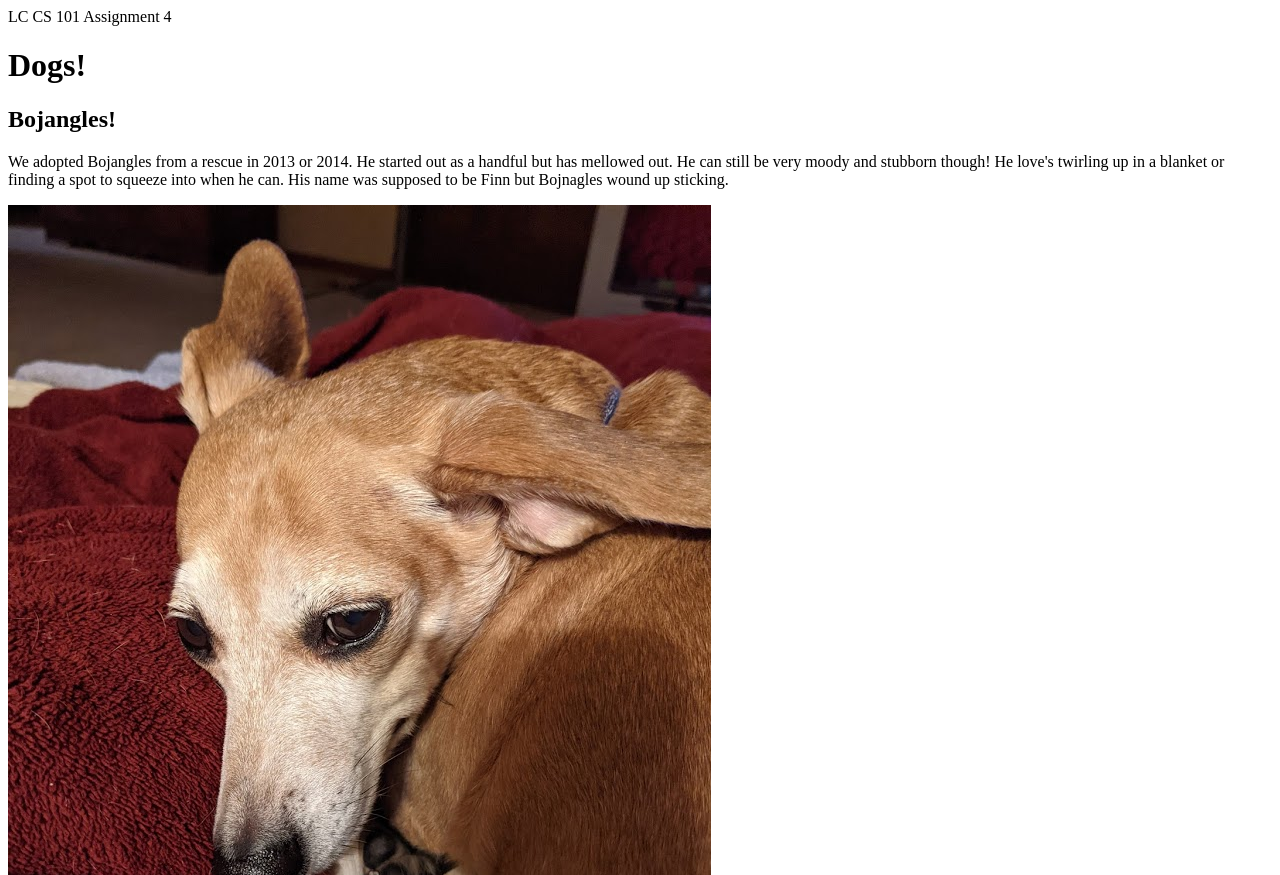
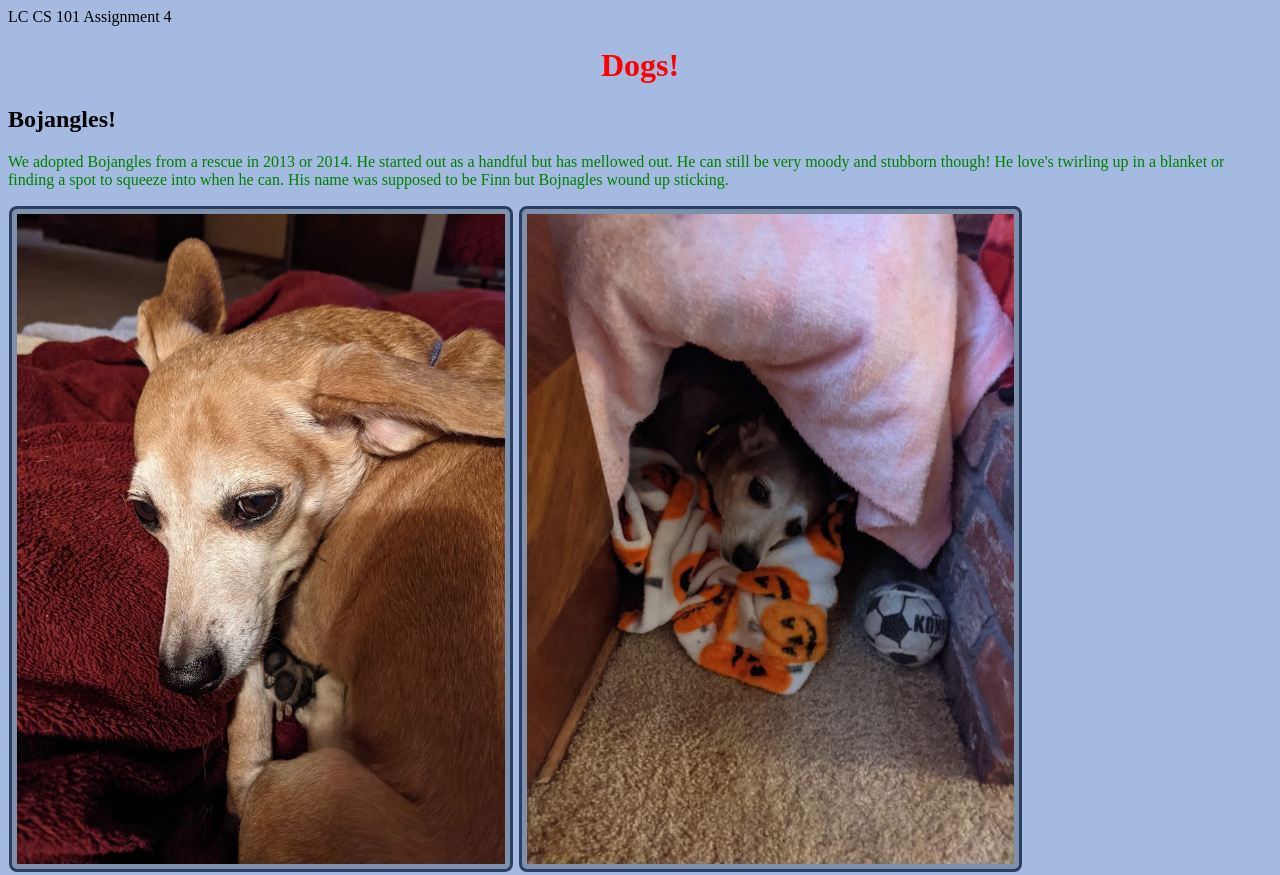
Before and after one commit to LC101-May-2021/assignment-4-html-me-something-baubsy, a website: page index.html in a window 1280 px wide. Shown: the top 875 px of the page. Drawn offline with Linux system fonts and the light colour scheme.

Commit message:
first styling pass

```diff
--- a/index.html
+++ b/index.html
@@ -3,24 +3,29 @@
 
 <head>
    <title>Dogs!</title>
+   <link rel="stylesheet" href="./styles.css"/>
+   <meta name="viewport" content="width=device-width, initial-scale=1.0">
 </head>
 
 <body>
    <!-- Write your HTML in this file! -->
    <header>LC CS 101 Assignment 4</header>
    <main>
-      <h1>Dogs!</h1>
+      <h1 id="mainHeading">Dogs!</h1>
       <article>
          <h2>Bojangles!</h2>
-         <p>We adopted Bojangles from a rescue in 2013 or 2014. He started out as a handful but has mellowed out. He can
+         <p id="testP" class="funParagraph">We adopted Bojangles from a rescue in 2013 or 2014. He started out as a handful but has mellowed out. He can
             still be very moody and stubborn though! He love's twirling up in a blanket or finding a spot to squeeze
             into when he can. His name was supposed to be Finn but Bojnagles wound up sticking.</p>
-            <img src="./Images/boCurled.jpg">
-            <img src="./Images/boKennel.jpg">
-            <img src="./Images/boKennel2.jpg">
-            <img src="./Images/boSleepy.jpg">
-            <img src="./Images/boSweater.jpg">
-            <img src="./Images/boBasket.jpg">
+            <div>
+
+            <img src="./Images/boCurled.jpg" height="850">
+            <img src="./Images/boKennel.jpg" height="850">
+            <img src="./Images/boKennel2.jpg" height="850">
+            <img src="./Images/boSleepy.jpg" height="850">
+            <img src="./Images/boSweater.jpg" height="850">
+            <img src="./Images/boBasket.jpg" height="850">
+            </div>
       </article>
       <article>
          <h2>Peanut</h2>
--- a/styles.css
+++ b/styles.css
@@ -1 +1,22 @@
 /* Write your CSS here! */
+body{
+    margin: 8px;
+    display:block;
+    background-color: #A4BAE0;
+}
+#mainHeading{
+    color: red;
+    text-align:center;
+}
+.funParagraph{
+    color:green;
+}
+img{
+    height: 650px;
+    width:auto;
+    padding: 5px;
+    border: 3px solid #2A3E61;
+    border-radius: 8px;
+    background-color: #7F90AD;
+    margin: 1px;
+}
```
